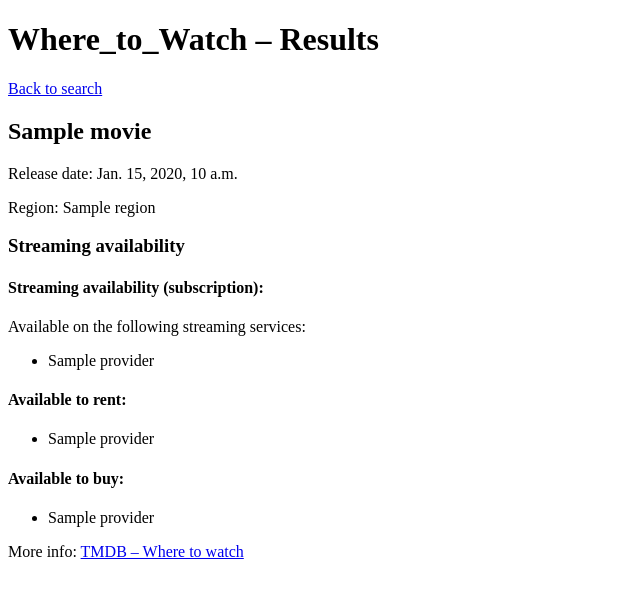
After one commit to Harrys-Ave/where_to_watch-WtW-, a Django app: template templates/search/results.html in a window 1280 px wide. The commit adds this page. Shown: the top 598 px of the page, without its empty margins (0-640 px from the left). Run offline with Django 5.2, Linux system fonts and the light colour scheme; the template is opened without the code that fills it: most values are stand-ins (such as "Sample title", 1, 10 or a date in 2020).

Commit message:
Phase_3 - Search Form, Views, and Result Rendering

```diff
--- a/search/urls.py
+++ b/search/urls.py
@@ -10,5 +10,6 @@ from django.urls import path
 from . import views
 
 urlpatterns = [
-    path('', views.home, name='home'),
+    path('', views.home, name='home'), # when the path is empty, go to home view
+    path('results/', views.search_results, name='search_results'), # when the path is results/, go to search_results view
 ]
--- /dev/null
+++ b/templates/search/results.html
@@ -0,0 +1,88 @@
+<!DOCTYPE html>
+<html>
+<head>
+    <title>Where_to_Watch – Results</title>
+</head>
+<body>
+    <h1>Where_to_Watch – Results</h1>
+
+    <p><a href="{% url 'home' %}">Back to search</a></p>
+
+    {% if error %}
+        <p style="color: red;">{{ error }}</p>
+    {% endif %}
+
+    {% if movie %}
+        <h2>{{ movie.title }}</h2>
+
+        {% if movie.release_date %}
+            <p>Release date: {{ movie.release_date }}</p>
+        {% endif %}
+
+        <p>Region: {{ region }}</p>
+
+        {% if providers %}
+            <h3>Streaming availability</h3>
+
+            <!-- FLATRATE SECTION -->
+            <h4>Streaming availability (subscription):</h4>
+
+            {% if providers.flatrate %}
+                <p>Available on the following streaming services:</p>
+                <ul>
+                    {% for provider in providers.flatrate %}
+                        <li>{{ provider.provider_name }}</li>
+                    {% endfor %}
+                </ul>
+            {% else %}
+                <p>Not on a streaming service yet.</p>
+            {% endif %}
+
+            <!-- RENT SECTION -->
+            <h4>Available to rent:</h4>
+            {% if providers.rent %}
+                <ul>
+                    {% for provider in providers.rent %}
+                        <li>{{ provider.provider_name }}</li>
+                    {% endfor %}
+                </ul>
+            {% else %}
+                <p>No rental options available.</p>
+            {% endif %}
+
+            <!-- BUY SECTION -->
+            <h4>Available to buy:</h4>
+            {% if providers.buy %}
+                <ul>
+                    {% for provider in providers.buy %}
+                        <li>{{ provider.provider_name }}</li>
+                    {% endfor %}
+                </ul>
+            {% else %}
+                <p>No purchase options available.</p>
+            {% endif %}
+
+            <!-- NO OPTIONS AT ALL -->
+            {% if not providers.flatrate and not providers.rent and not providers.buy %}
+                <p>No streaming offers found for this region.</p>
+            {% endif %}
+
+            <!-- LINK TO TMDB -->
+            {% if providers.link %}
+                <p>
+                    More info:
+                    <a href="{{ providers.link }}" target="_blank">
+                        TMDB – Where to watch
+                    </a>
+                </p>
+            {% endif %}
+
+        {% else %}
+            <p>No provider data available.</p>
+        {% endif %}
+
+    {% else %}
+        <p>No movie selected.</p>
+    {% endif %}
+</body>
+</html>
```
Also changed, not shown: search/views.py (+56 -0 lines), templates/search/home.html (+15 -1 lines).
